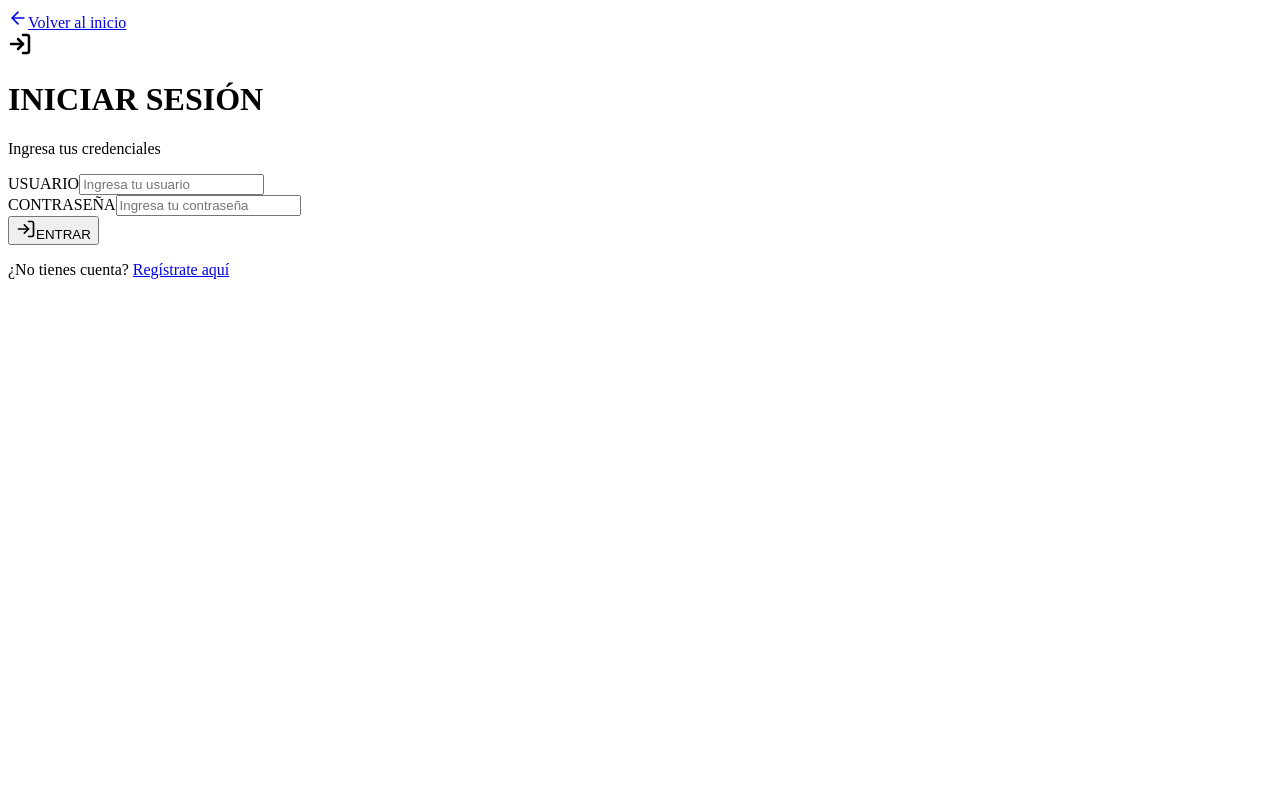
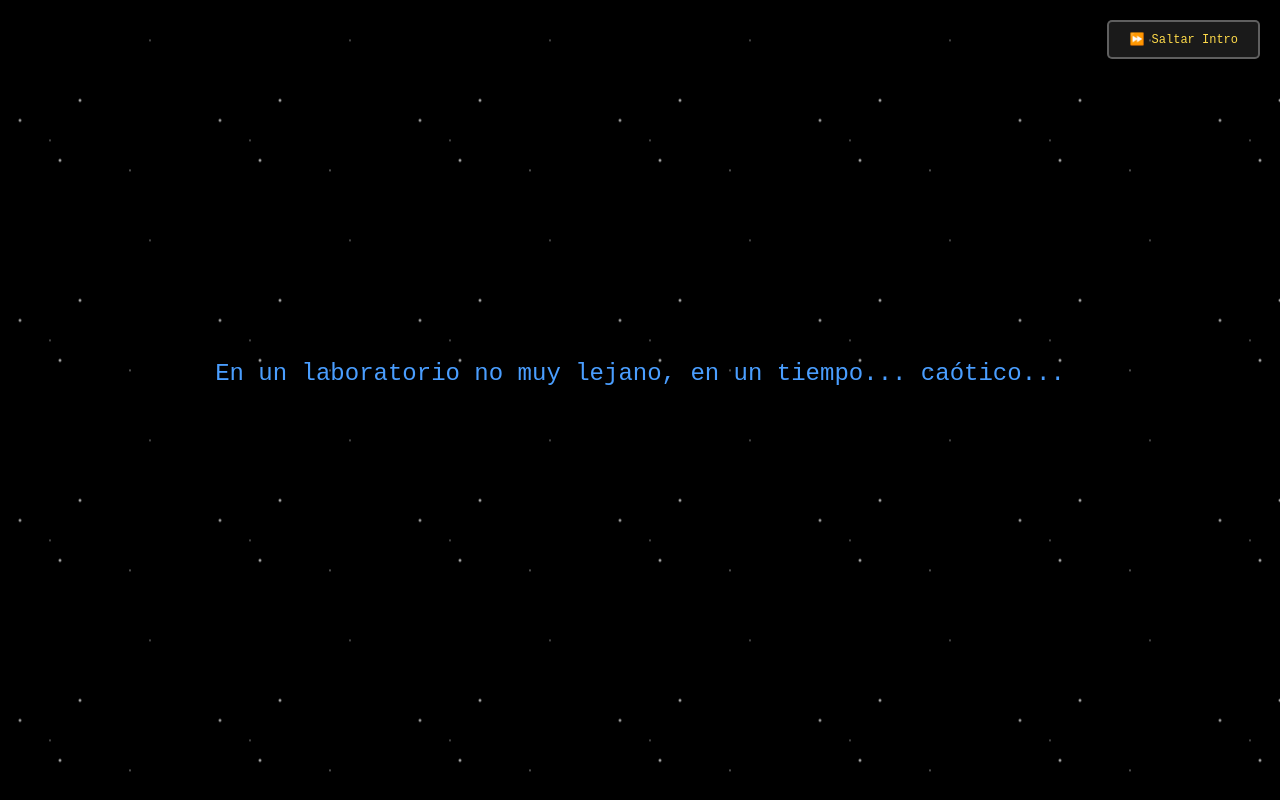
Before and after one commit to pablini31/Derivaventura, a React (Vite) app in the folder frontend/: page /login in a window 1280 px wide. Built offline with nearby package versions, Linux system fonts and the light colour scheme; the HTML template or start-up script is replaced by a standard one.

Commit message:
agregar intro y salida

```diff
--- /dev/null
+++ b/frontend/src/components/StarWarsIntro.jsx
@@ -0,0 +1,99 @@
+import { useState, useEffect, useCallback } from 'react'
+import '../styles/starwars-intro.css'
+
+function StarWarsIntro({ onComplete }) {
+  const [showIntro, setShowIntro] = useState(true)
+
+  const handleComplete = useCallback(() => {
+    setShowIntro(false)
+    if (onComplete) onComplete()
+  }, [onComplete])
+
+  useEffect(() => {
+    // Auto-completar después de 45 segundos
+    const timer = setTimeout(() => {
+      handleComplete()
+    }, 45000)
+
+    return () => clearTimeout(timer)
+  }, [handleComplete])
+
+  const handleSkip = () => {
+    handleComplete()
+  }
+
+  if (!showIntro) return null
+
+  return (
+    <div className="star-wars-intro">
+      {/* Botón para saltar */}
+      <button
+        onClick={handleSkip}
+        className="skip-button"
+      >
+        ⏩ Saltar Intro
+      </button>
+
+      {/* Texto inicial */}
+      <div className="intro-text">
+        En un laboratorio no muy lejano, en un tiempo... caótico...
+      </div>
+
+      {/* Logo del juego */}
+      <div className="game-logo">
+        DERIVAVENTURA
+      </div>
+
+      {/* Crawl text */}
+      <div className="crawl-container">
+        <div className="crawl">
+          <div className="title">
+            <p>Episodio I</p>
+            <h1>LA AMENAZA DE LA DERIVADA</h1>
+          </div>
+
+          <div className="story">
+            <p>
+              ¡El caos reina en la ciudad! Una plaga de
+              entidades matemáticas salvajes, nacidas de un
+              error de cálculo, ha escapado del laboratorio
+              del brillante <strong>Dr. Derivatis</strong> y ahora
+              amenaza con distorsionar la realidad.
+            </p>
+
+            <p>
+              En su obsesión por descubrir la fórmula de
+              la vida eterna, el Doctor estuvo a punto de
+              lograrlo. Solo necesitaba un último paso:
+              calcular su derivada. Pero en su emoción,
+              el Doctor cometió un error fatal.
+            </p>
+
+            <p>
+              ¡Olvidó <strong>LA REGLA DE LA CADENA</strong>!
+              Este descuido ha corrompido la fórmula,
+              dando vida a sus propios errores. Ahora,
+              el Dr. Derivatis, desesperado, busca a la
+              única persona capaz de arreglarlo.
+            </p>
+
+            <p>
+              Oculto de la horda de errores, el Doctor
+              ha enviado un mensaje de auxilio a su
+              estudiante estrella, su última esperanza...
+              <strong>TÚ</strong>.
+            </p>
+
+            <p>
+              Tu misión: ¡Calcular la derivada correcta,
+              eliminar los errores y restaurar el orden
+              en la ciudad!
+            </p>
+          </div>
+        </div>
+      </div>
+    </div>
+  )
+}
+
+export default StarWarsIntro
--- a/frontend/src/pages/GamePage.jsx
+++ b/frontend/src/pages/GamePage.jsx
@@ -162,6 +162,11 @@ function GamePage() {
       if (data.preguntasIncorrectas) {
         setPreguntasIncorrectas(data.preguntasIncorrectas)
       }
+
+      // Redirigir al dashboard después de 5 segundos
+      setTimeout(() => {
+        navigate('/dashboard')
+      }, 5000)
     })
 
     newSocket.on('nivel-completado', (data) => {
@@ -170,6 +175,11 @@ function GamePage() {
       if (data.preguntasIncorrectas) {
         setPreguntasIncorrectas(data.preguntasIncorrectas)
       }
+
+      // Redirigir al dashboard después de 5 segundos
+      setTimeout(() => {
+        navigate('/dashboard')
+      }, 5000)
     })
 
     newSocket.on('juego-limpio', (data) => {
@@ -862,6 +872,13 @@ function GamePage() {
                   Puntuación Final: <span className="font-bold">{gameState.puntuacion}</span>
                 </p>
 
+                {/* Mensaje de redirección automática */}
+                <div className="bg-blue-900/50 border-2 border-blue-400 rounded-lg p-4 mb-6 animate-pulse">
+                  <p className="text-game text-xl text-blue-300">
+                    ⏱️ Regresando al menú en 5 segundos...
+                  </p>
+                </div>
+
                 {/* Mostrar preguntas incorrectas si existen */}
                 {preguntasIncorrectas && preguntasIncorrectas.length > 0 && (
                   <div className="bg-black/50 border-2 border-yellow-400 rounded-lg p-6 mb-8 max-h-96 overflow-y-auto">
@@ -908,6 +925,13 @@ function GamePage() {
                   Puntuación Final: <span className="font-bold">{gameState.puntuacion}</span>
                 </p>
 
+                {/* Mensaje de redirección automática */}
+                <div className="bg-blue-900/50 border-2 border-blue-400 rounded-lg p-4 mb-6 animate-pulse">
+                  <p className="text-game text-xl text-blue-300">
+                    ⏱️ Regresando al menú en 5 segundos...
+                  </p>
+                </div>
+
                 {/* Mostrar preguntas incorrectas si existen */}
                 {preguntasIncorrectas && preguntasIncorrectas.length > 0 && (
                   <div className="bg-black/50 border-2 border-red-400 rounded-lg p-6 mb-8 max-h-96 overflow-y-auto">
--- a/frontend/src/pages/LoginPage.jsx
+++ b/frontend/src/pages/LoginPage.jsx
@@ -1,7 +1,8 @@
-import { useState } from 'react'
+import { useState, useEffect } from 'react'
 import { Link, useNavigate } from 'react-router-dom'
 import { LogIn, ArrowLeft, Loader } from 'lucide-react'
 import axios from 'axios'
+import StarWarsIntro from '../components/StarWarsIntro'
 
 function LoginPage() {
   const navigate = useNavigate()
@@ -11,6 +12,20 @@ function LoginPage() {
   })
   const [loading, setLoading] = useState(false)
   const [error, setError] = useState('')
+  const [showIntro, setShowIntro] = useState(false)
+
+  useEffect(() => {
+    // Verificar si ya vio la intro
+    const hasSeenIntro = localStorage.getItem('hasSeenIntro')
+    if (!hasSeenIntro) {
+      setShowIntro(true)
+    }
+  }, [])
+
+  const handleIntroComplete = () => {
+    localStorage.setItem('hasSeenIntro', 'true')
+    setShowIntro(false)
+  }
 
   const handleChange = (e) => {
     setFormData({
@@ -42,6 +57,11 @@ function LoginPage() {
     } finally {
       setLoading(false)
     }
+  }
+
+  // Mostrar intro si es la primera vez
+  if (showIntro) {
+    return <StarWarsIntro onComplete={handleIntroComplete} />
   }
 
   return (
--- /dev/null
+++ b/frontend/src/styles/starwars-intro.css
@@ -0,0 +1,222 @@
+/* Star Wars Intro Styles */
+.star-wars-intro {
+  position: fixed;
+  top: 0;
+  left: 0;
+  width: 100vw;
+  height: 100vh;
+  background: #000;
+  overflow: hidden;
+  z-index: 9999;
+  perspective: 400px;
+}
+
+/* Botón de saltar */
+.skip-button {
+  position: absolute;
+  top: 20px;
+  right: 20px;
+  background: rgba(255, 255, 255, 0.1);
+  border: 2px solid rgba(255, 255, 255, 0.3);
+  color: #feda4a;
+  padding: 10px 20px;
+  font-family: 'Press Start 2P', monospace;
+  font-size: 12px;
+  cursor: pointer;
+  z-index: 10000;
+  transition: all 0.3s ease;
+  border-radius: 5px;
+}
+
+.skip-button:hover {
+  background: rgba(255, 255, 255, 0.2);
+  border-color: #feda4a;
+  transform: scale(1.05);
+}
+
+/* Texto inicial "En un laboratorio no muy lejano..." */
+.intro-text {
+  position: absolute;
+  top: 45%;
+  width: 100%;
+  text-align: center;
+  color: #4a9eff;
+  font-size: 1.5rem;
+  font-family: 'Press Start 2P', monospace;
+  animation: fade-in-out 8s ease-in-out forwards;
+  opacity: 0;
+  z-index: 1;
+}
+
+@keyframes fade-in-out {
+  0% { opacity: 0; }
+  20% { opacity: 1; }
+  80% { opacity: 1; }
+  100% { opacity: 0; }
+}
+
+/* Logo del juego */
+.game-logo {
+  position: absolute;
+  top: 50%;
+  left: 50%;
+  transform: translate(-50%, -50%) scale(0);
+  color: #feda4a;
+  font-size: 5rem;
+  font-family: 'Press Start 2P', monospace;
+  text-align: center;
+  animation: logo-zoom 5s ease-in forwards;
+  animation-delay: 8s;
+  opacity: 0;
+  text-shadow: 0 0 20px #feda4a,
+               0 0 40px #feda4a,
+               0 0 60px #feda4a;
+  z-index: 2;
+}
+
+@keyframes logo-zoom {
+  0% {
+    opacity: 0;
+    transform: translate(-50%, -50%) scale(0);
+  }
+  20% {
+    opacity: 1;
+    transform: translate(-50%, -50%) scale(1.5);
+  }
+  50% {
+    opacity: 1;
+    transform: translate(-50%, -50%) scale(1.5);
+  }
+  100% {
+    opacity: 0;
+    transform: translate(-50%, -50%) scale(0.1);
+  }
+}
+
+/* Contenedor del crawl */
+.crawl-container {
+  position: absolute;
+  top: 100%;
+  left: 0;
+  width: 100%;
+  height: 100%;
+  animation: crawl-up 40s linear forwards;
+  animation-delay: 13s;
+}
+
+@keyframes crawl-up {
+  0% {
+    top: 100%;
+  }
+  100% {
+    top: -200%;
+  }
+}
+
+/* El texto que se desplaza */
+.crawl {
+  position: relative;
+  transform: perspective(400px) rotateX(25deg);
+  transform-origin: 50% 100%;
+  font-family: 'Press Start 2P', monospace;
+  color: #feda4a;
+  text-align: justify;
+  padding: 0 20%;
+  line-height: 2;
+}
+
+.crawl .title {
+  text-align: center;
+  margin-bottom: 100px;
+}
+
+.crawl .title p {
+  font-size: 1.2rem;
+  color: #4a9eff;
+  margin: 0;
+  letter-spacing: 3px;
+}
+
+.crawl .title h1 {
+  font-size: 2.5rem;
+  margin: 20px 0;
+  letter-spacing: 5px;
+  text-shadow: 0 0 10px #feda4a;
+}
+
+.crawl .story {
+  font-size: 1.1rem;
+  line-height: 2.5;
+}
+
+.crawl .story p {
+  margin-bottom: 50px;
+  text-indent: 2em;
+}
+
+.crawl .story strong {
+  color: #fff;
+  font-weight: bold;
+  text-shadow: 0 0 10px #feda4a,
+               0 0 20px #feda4a;
+}
+
+/* Estrellas de fondo */
+.star-wars-intro::before {
+  content: '';
+  position: absolute;
+  top: 0;
+  left: 0;
+  width: 100%;
+  height: 100%;
+  background-image:
+    radial-gradient(2px 2px at 20px 30px, #eee, rgba(0,0,0,0)),
+    radial-gradient(2px 2px at 60px 70px, #fff, rgba(0,0,0,0)),
+    radial-gradient(1px 1px at 50px 50px, #ddd, rgba(0,0,0,0)),
+    radial-gradient(1px 1px at 130px 80px, #fff, rgba(0,0,0,0)),
+    radial-gradient(2px 2px at 80px 10px, #fff, rgba(0,0,0,0)),
+    radial-gradient(1px 1px at 150px 150px, #ddd, rgba(0,0,0,0));
+  background-repeat: repeat;
+  background-size: 200px 200px;
+  animation: stars-move 100s linear infinite;
+}
+
+@keyframes stars-move {
+  0% {
+    background-position: 0 0;
+  }
+  100% {
+    background-position: 0 -2000px;
+  }
+}
+
+/* Responsivo */
+@media (max-width: 768px) {
+  .game-logo {
+    font-size: 2.5rem;
+  }
+
+  .crawl {
+    padding: 0 10%;
+    font-size: 0.9rem;
+  }
+
+  .crawl .title h1 {
+    font-size: 1.8rem;
+  }
+
+  .crawl .story {
+    font-size: 0.85rem;
+    line-height: 2;
+  }
+
+  .intro-text {
+    font-size: 1rem;
+    padding: 0 20px;
+  }
+
+  .skip-button {
+    font-size: 10px;
+    padding: 8px 15px;
+  }
+}
```
